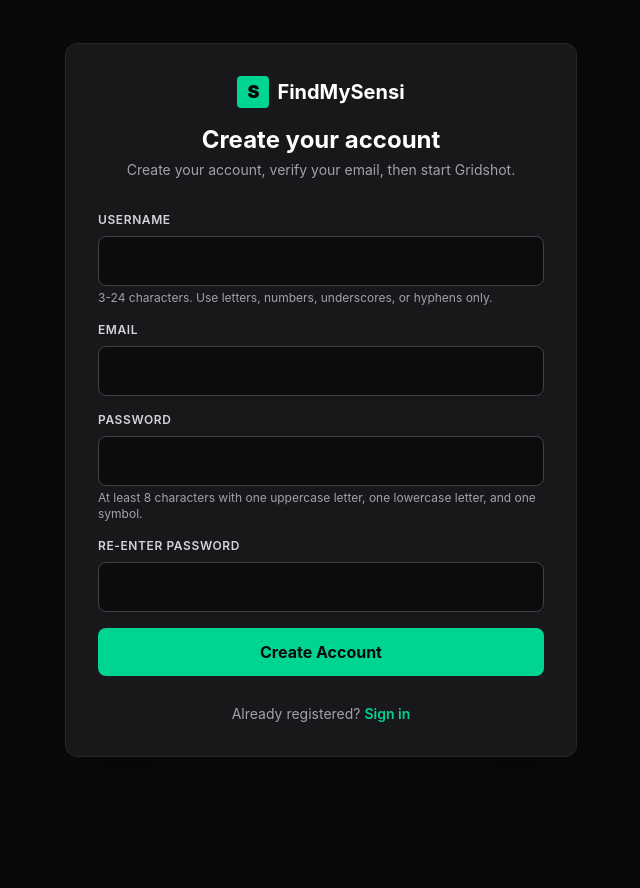
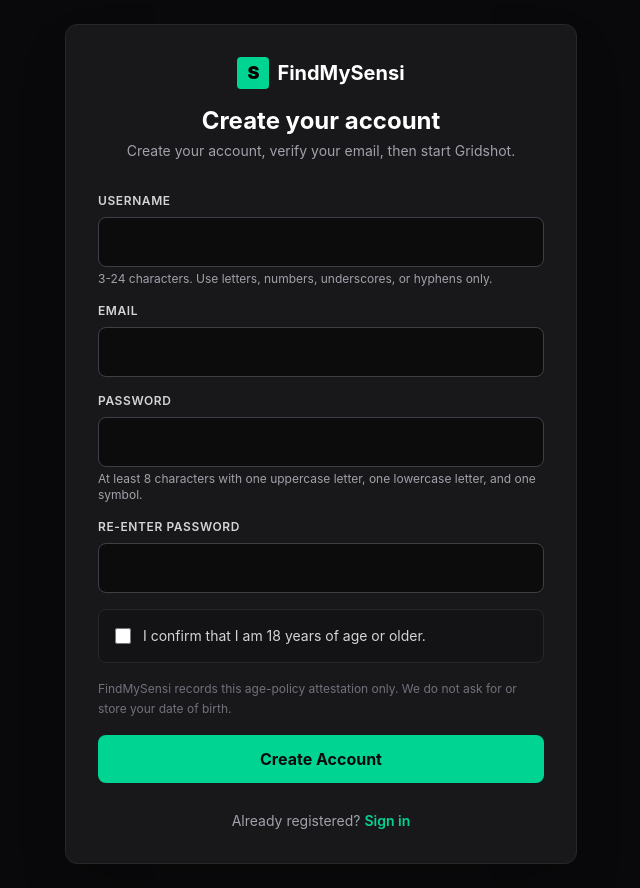
Before and after one commit to 10Knockout/findmysensi, a Next.js app in the folder apps/web/: page /register in a window 1280 px wide. Shown: the whole page, without its empty margins (319-959 px from the left). Before the commit the page ends 800 px from the top, so only its background shows below. Built offline with nearby package versions, Linux system fonts and the light colour scheme.

Commit message:
feat(web): add required 18+ registration attestation

```diff
--- a/apps/web/app/register/page.tsx
+++ b/apps/web/app/register/page.tsx
@@ -10,6 +10,7 @@
   "3-24 characters. Use letters, numbers, underscores, or hyphens only.";
 const PASSWORD_HELP =
   "At least 8 characters with one uppercase letter, one lowercase letter, and one symbol.";
+const AGE_HELP = "You must confirm that you are 18 years of age or older.";
 
 export default function RegisterPage() {
   const router = useRouter();
@@ -18,6 +19,7 @@
     email: "",
     password: "",
     confirmPassword: "",
+    ageAttested: false,
   });
   const [verificationEmail, setVerificationEmail] = useState<string | null>(
     null,
@@ -26,7 +28,10 @@
   const [error, setError] = useState<string | null>(null);
   const [loading, setLoading] = useState(false);
 
-  const update = (field: keyof typeof form, value: string) => {
+  const update = (
+    field: "username" | "email" | "password" | "confirmPassword",
+    value: string,
+  ) => {
     setForm((current) => ({ ...current, [field]: value }));
   };
 
@@ -43,6 +48,7 @@
       username: form.username,
       email: form.email,
       password: form.password,
+      ageAttested: form.ageAttested,
     });
     if (!parsed.success) {
       const firstIssue = parsed.error.issues[0];
@@ -51,7 +57,9 @@
           ? USERNAME_HELP
           : firstIssue?.path[0] === "email"
             ? "Enter a valid email address."
-            : PASSWORD_HELP,
+            : firstIssue?.path[0] === "ageAttested"
+              ? AGE_HELP
+              : PASSWORD_HELP,
       );
       return;
     }
@@ -185,6 +193,27 @@
               onChange={(value) => update("confirmPassword", value)}
               autoComplete="new-password"
             />
+            <label className="flex items-start gap-3 rounded-lg border border-zinc-800 bg-black/20 p-4 text-sm text-zinc-300">
+              <input
+                id="age-attestation"
+                name="ageAttested"
+                type="checkbox"
+                required
+                checked={form.ageAttested}
+                onChange={(event) =>
+                  setForm((current) => ({
+                    ...current,
+                    ageAttested: event.target.checked,
+                  }))
+                }
+                className="mt-0.5 h-4 w-4 accent-emerald-400"
+              />
+              <span>I confirm that I am 18 years of age or older.</span>
+            </label>
+            <p className="text-xs leading-5 text-zinc-500">
+              FindMySensi records this age-policy attestation only. We do not
+              ask for or store your date of birth.
+            </p>
             <button
               disabled={loading}
               className="w-full rounded-lg bg-emerald-400 px-4 py-3 font-bold text-zinc-950 disabled:opacity-50"
```
